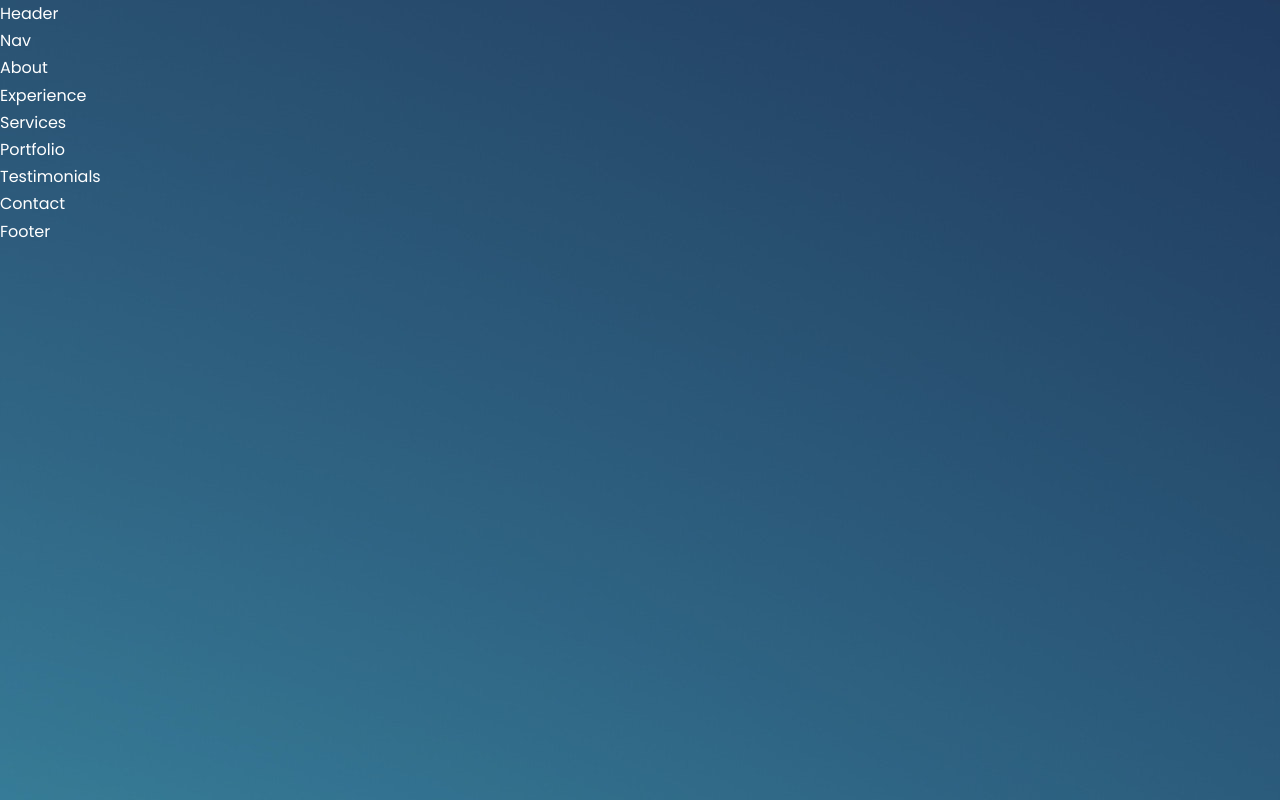
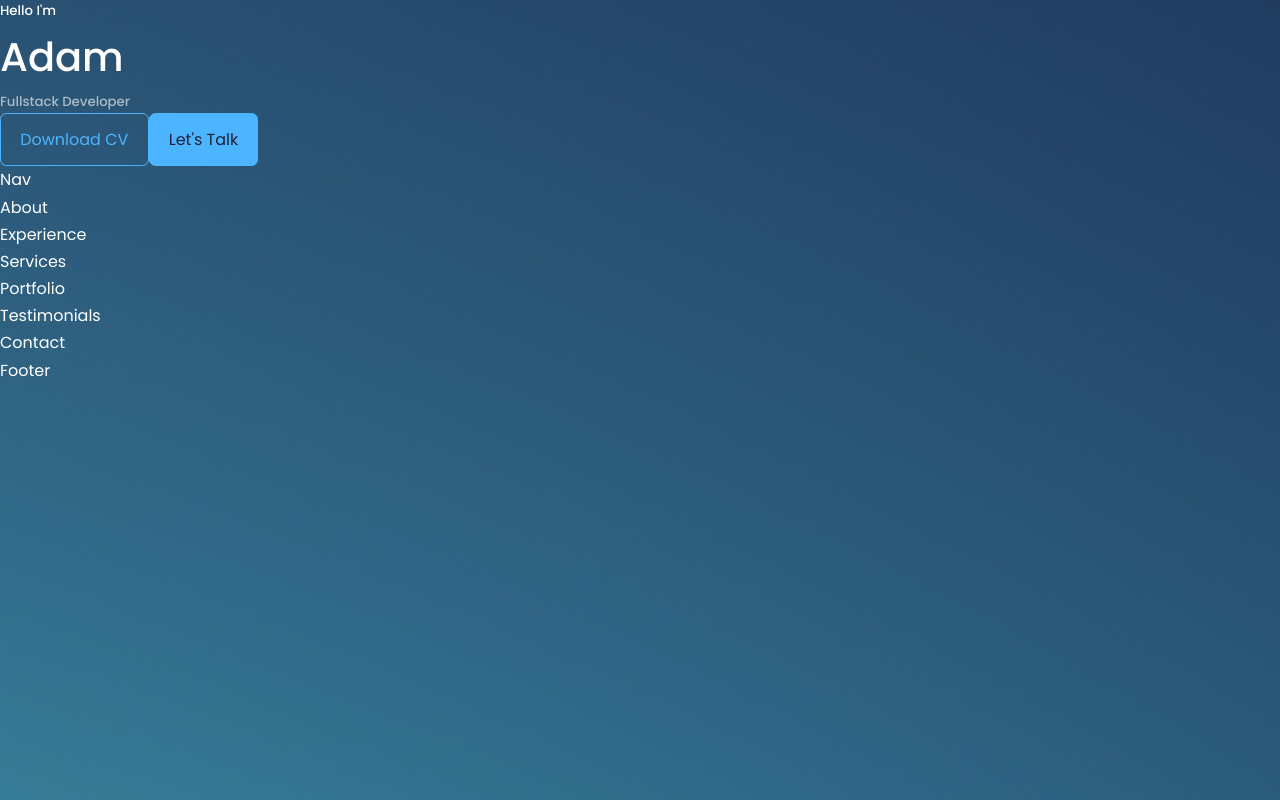
Before and after one commit to APxISO/react_portfolio, a React (Create React App) app: page / in a window 1280 px wide. Built offline with nearby package versions, Linux system fonts and the light colour scheme; a web font is replaced by a local one.

Commit message:
added text and btns to header

```diff
--- /dev/null
+++ b/src/components/header/CTA.jsx
@@ -0,0 +1,13 @@
+import React from 'react'
+// import CV from '../../assets/cv.pdf'
+
+const CTA = () => {
+  return (
+    <div className='cta'>
+<a href="" className='btn'>Download CV</a>
+<a href='#contact' className='btn btn-primary'>Let's Talk</a>
+    </div>
+  )
+}
+
+export default CTA
--- a/src/components/header/Header.jsx
+++ b/src/components/header/Header.jsx
@@ -1,9 +1,20 @@
 import React from 'react'
 import './header.css'
+import CTA from './CTA'
 
 const Header = () => {
   return (
-    <div>Header</div>
+    <header>
+      <div className="container header_container">
+    <h5>Hello I'm </h5>
+    <h1>Adam</h1>
+    <h5 className='text-light'>Fullstack Developer</h5>
+    <CTA/>
+
+
+      </div>
+
+      </header>
   )
 }
 
--- a/src/index.css
+++ b/src/index.css
@@ -116,11 +116,9 @@
     .container {
         width: var(--container-width-md);
     }
-
     section {
         margin-top: 6rem;
     }
-
 }
 
 /*-------------------------------Media Queries (Mobile)---------------*/
@@ -129,9 +127,7 @@
     .container {
         width: var(--container-width-sm);
     }
-
     section > h2 {
         margin-top: 2rem;
     }
-
 }
```
